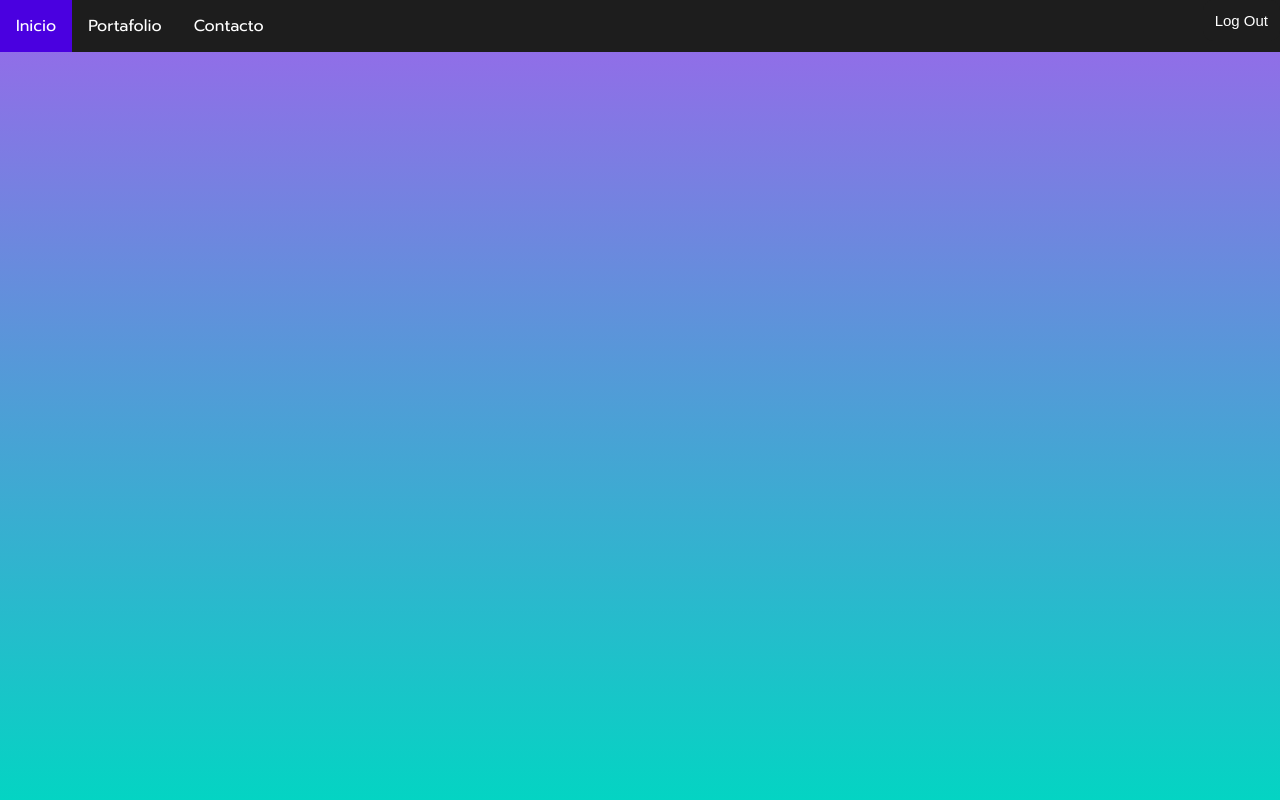
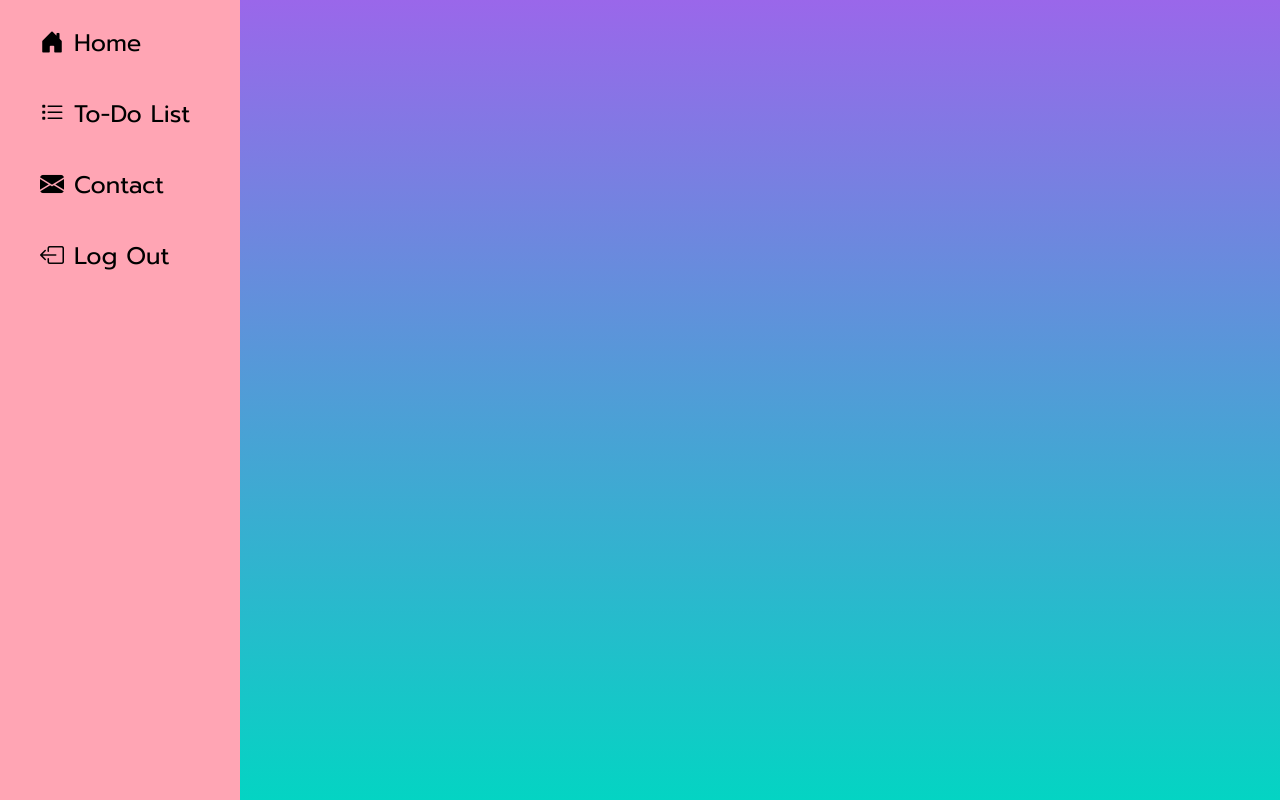
Before and after one commit to Osmar845/Project-1, a website: page app/pages/admin/main.html in a window 1280 px wide. Drawn offline with nearby package versions, Linux system fonts and the light colour scheme; files that its build step writes are made by us from their sources; files whose address does not match are found by name.

Commit message:
Cambio de barra de navegación
Se cambió la barra de navegación horizontal por una vertical con iconos y animación

```diff
--- a/app/pages/admin/main.html
+++ b/app/pages/admin/main.html
@@ -5,23 +5,28 @@
     <meta name="viewport" content="width=device-width, initial-scale=1.0">
     <link rel="stylesheet" type="text/css" href="styles.css">
     <link href="https://fonts.googleapis.com/css2?family=Prompt:wght@400;600&display=swap" rel="stylesheet">
+    <link rel="stylesheet" href="https://cdn.jsdelivr.net/npm/bootstrap-icons@1.11.0/font/bootstrap-icons.css">
     <title>Principal</title>
 </head>
 <body>
-    <nav class="menu">
-        <ul>
-            <li class="menu-item"><a href="/admin">Inicio</a></li>
-            <li class="menu-item"><a href="#">Portafolio</a>
-            <ul class="dropdown-content">
-                    <li><a href="/list">TO DO List</a></li>
-                    <li><a href="#">Página 3</a></li>
-                    <li><a href="#">Página 4</a></li>
-                </ul>
-            </li>
-            <li class="menu-item"><a href="/contacto">Contacto</a></li>
-            <button id="btn-logout">Log Out</button>
-        </ul>
-    </nav>
+    <aside>
+        <nav>
+            <ul>
+                <li>
+                    <a href="/admin"><i class="bi bi-house-door-fill"></i><span>Home</span></a>
+                </li>
+                <li>
+                    <a href="/list"><i class="bi bi-list-task"></i><span>To-Do List</span></a>
+                </li>
+                <li>
+                    <a href="/contacto"><i class="bi bi-envelope-fill"></i><span>Contact</span></a>
+                </li>
+                <li>
+                    <a href="/"><i class="bi bi-box-arrow-left"></i><span id="btn-logout">Log Out</span></a>
+                </li>
+            </ul>
+        </nav>
+    </aside>
     <script src="admin.js" defer></script>
 </body>
 </html>
--- a/app/public/styles.less
+++ b/app/public/styles.less
@@ -123,27 +123,27 @@ body {
     text-align: center;
 }
 
-#btn-logout {
-    float: right;
-    background: var(--secondary);
-    display: block;
-    text-align: center;
-    padding: 14px 20px;
-    text-decoration: none;
-    color: var(--white);
-    padding: 0.75rem;
-    cursor: pointer;
-    font-size: 15px;
-    font-family: @fuente;
-    border: none;
-    border-radius: 10px;
-}
+// #btn-logout {
+//     float: right;
+//     background: var(--secondary);
+//     display: block;
+//     text-align: center;
+//     padding: 14px 20px;
+//     text-decoration: none;
+//     color: var(--white);
+//     padding: 0.75rem;
+//     cursor: pointer;
+//     font-size: 15px;
+//     font-family: @fuente;
+//     border: none;
+//     border-radius: 10px;
+// }
 
-#btn-logout:hover {
-    background: var(--primary-dark);
-    transition: all 0.3s ease;
-    -webkit-transition: all 0.3s ease;
-}
+// #btn-logout:hover {
+//     background: var(--primary-dark);
+//     transition: all 0.3s ease;
+//     -webkit-transition: all 0.3s ease;
+// }
 
 // Profiles
 
@@ -229,3 +229,47 @@ body {
     text-decoration: line-through;
     color: var(--blue-light);
 }
+
+aside {
+    background: rgb(255, 165, 180);
+    display: flex;
+    flex-direction: column;
+    gap: 10px;
+    height: 100vh;
+    width: 100px;
+    position: fixed;
+    left: 0;
+    top: 0;
+    transition: width 0.5s ease;
+    a {
+        font-size: 1.5rem;
+        text-decoration: none;
+        color: black;
+        padding: 10px 20px;
+        border-radius: 5px;
+        transition: all 0.5s ease;
+        flex-wrap: nowrap;
+        display: flex;
+        gap: 10px;
+        margin-inline: 20px;
+    }
+    ul {
+        margin: 0;
+        padding: 0;
+    }
+    li {
+        list-style: none;
+        margin-block: 15px;
+    }
+    a:hover {
+        background: black;
+        color: white;
+    }
+}
+
+aside:not(:hover) a span {
+    display: none;
+}
+aside:hover {
+    width: 240px;
+}
```
Also changed, not shown: app/pages/admin/list.html (+19 -2 lines), app/public/styles.css.
